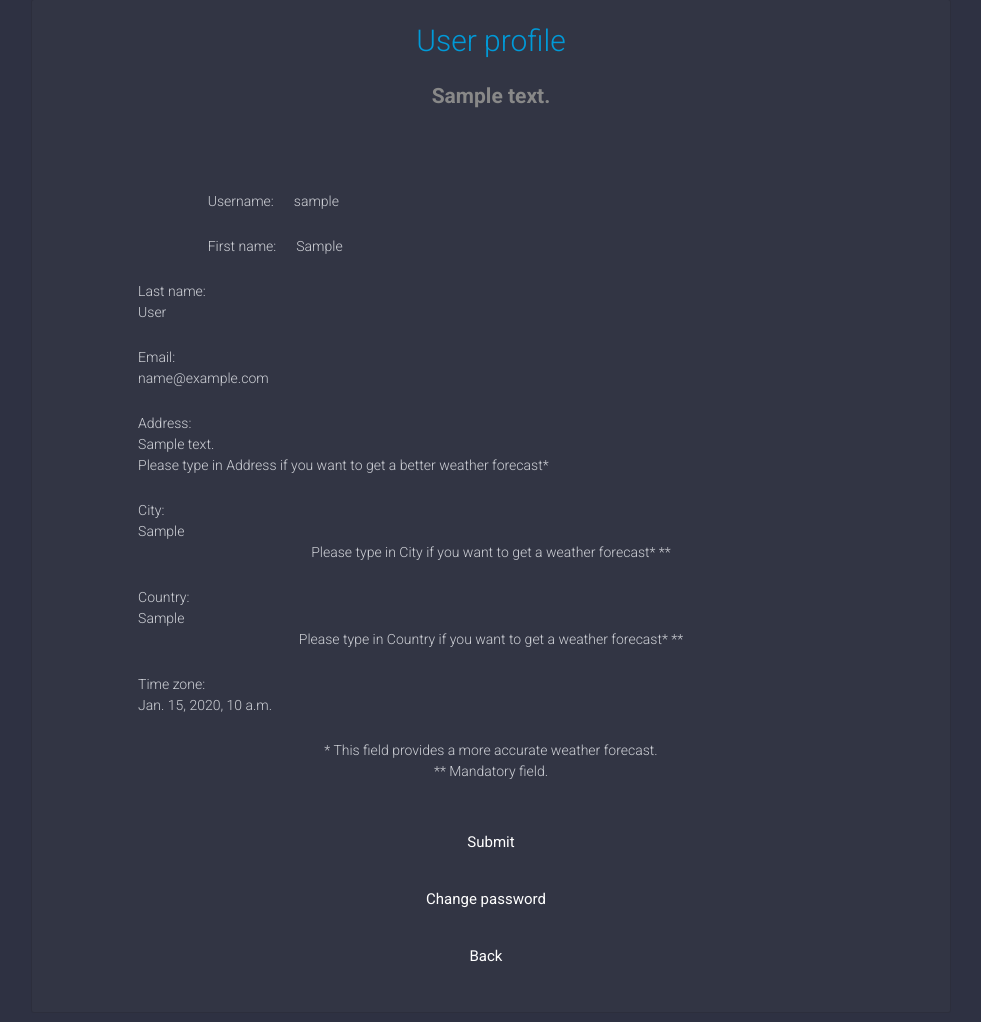
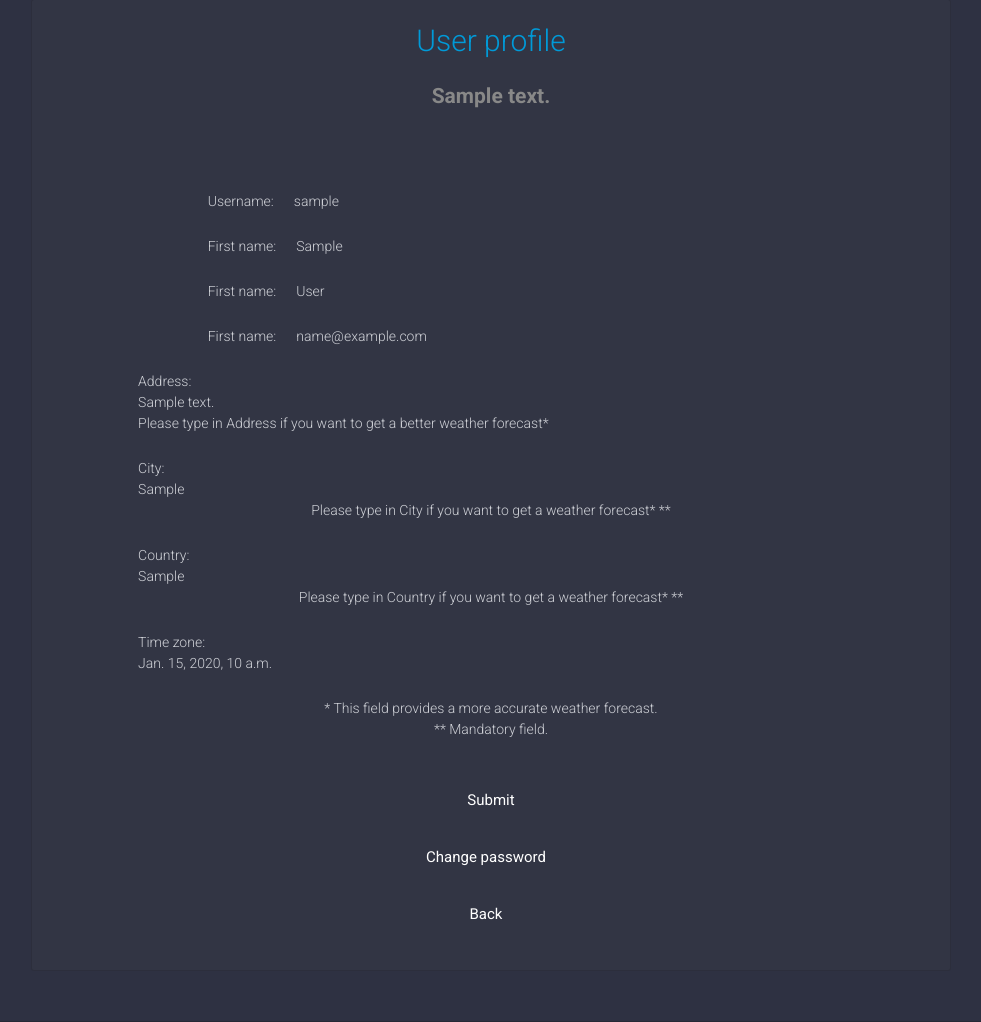
Before and after one commit to GoranAviani/incodaq_weather, a Django app: template templates/expanded_user/edit_user_profile.html in a window 1280 px wide. Shown: the part 201-1223 px from the top of the page, without its empty margins (149-1130 px from the left). Run offline with Django 3.2, Linux system fonts and the light colour scheme; the template is opened without the code that fills it: most values are stand-ins (such as "Sample title", 1, 10 or a date in 2020); parts of the project's set-up code (start-up, migrations or seed data) failed here and were passed over; some libraries are stand-ins or nearby versions.

Commit message:
wip making more changes to form. testing purposes

```diff
--- a/templates/expanded_user/edit_user_profile.html
+++ b/templates/expanded_user/edit_user_profile.html
@@ -47,22 +47,27 @@
                                 </div>
                             </div>
                             <div class="form-row margine-b-10">
-                                <div class="form-group col-md-12 col-lg-12">
-                                     <div class="text-left">
-                                        Last name:
-                                     </div>
-                                    <div class="text-left ">
-                                         <la id="first_name" class="input-field1">{{profileFormData.last_name}}</la>
+                                <div class="form-group col-md-offset-1 col-lg-offset-1 col-md-10 col-lg-10">
+
+                                    <div class="form-row col-md-12">
+                                        <div class="text-left margine-r-20">
+                                            First name:
+                                        </div>
+                                        <div class=" ">
+                                         <la id="first_name" class="input-field">{{profileFormData.last_name}}</la>
+                                        </div>
                                     </div>
                                 </div>
                             </div>
                             <div class="form-row margine-b-10">
-                                <div class="form-group col-md-12 col-lg-12">
-                                     <div class="text-left ">
-                                        Email:
-                                     </div>
-                                    <div class="text-left ">
-                                         <la id="first_name" class="input-field1">{{profileFormData.email}}</la>
+                                <div class="form-group col-md-offset-1 col-lg-offset-1 col-md-10 col-lg-10">
+                                    <div class="form-row col-md-12">
+                                        <div class="text-left margine-r-20">
+                                            First name:
+                                        </div>
+                                        <div class=" ">
+                                         <la id="first_name" class="input-field">{{profileFormData.email}}</la>
+                                        </div>
                                     </div>
                                 </div>
                             </div>
```
